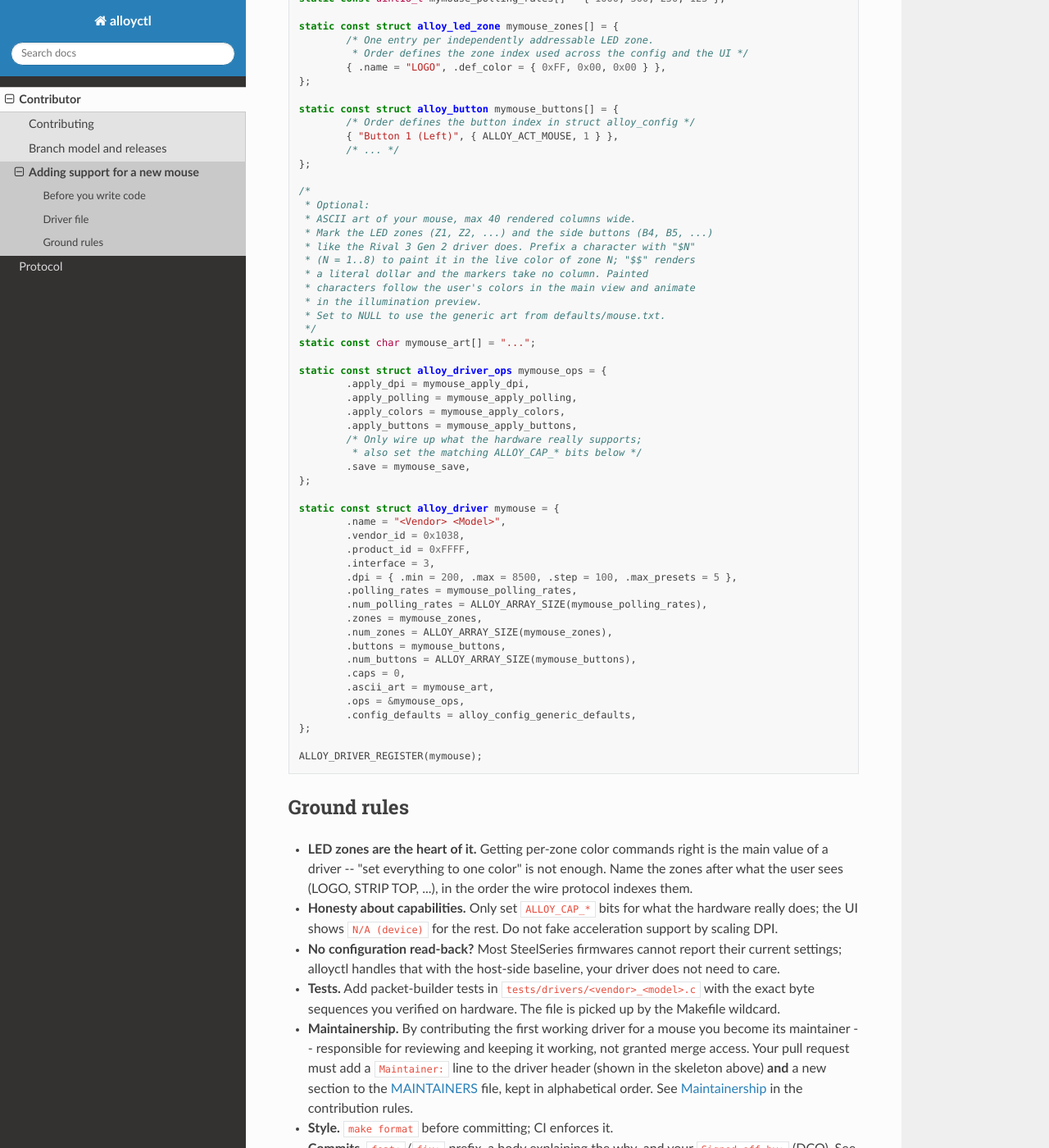
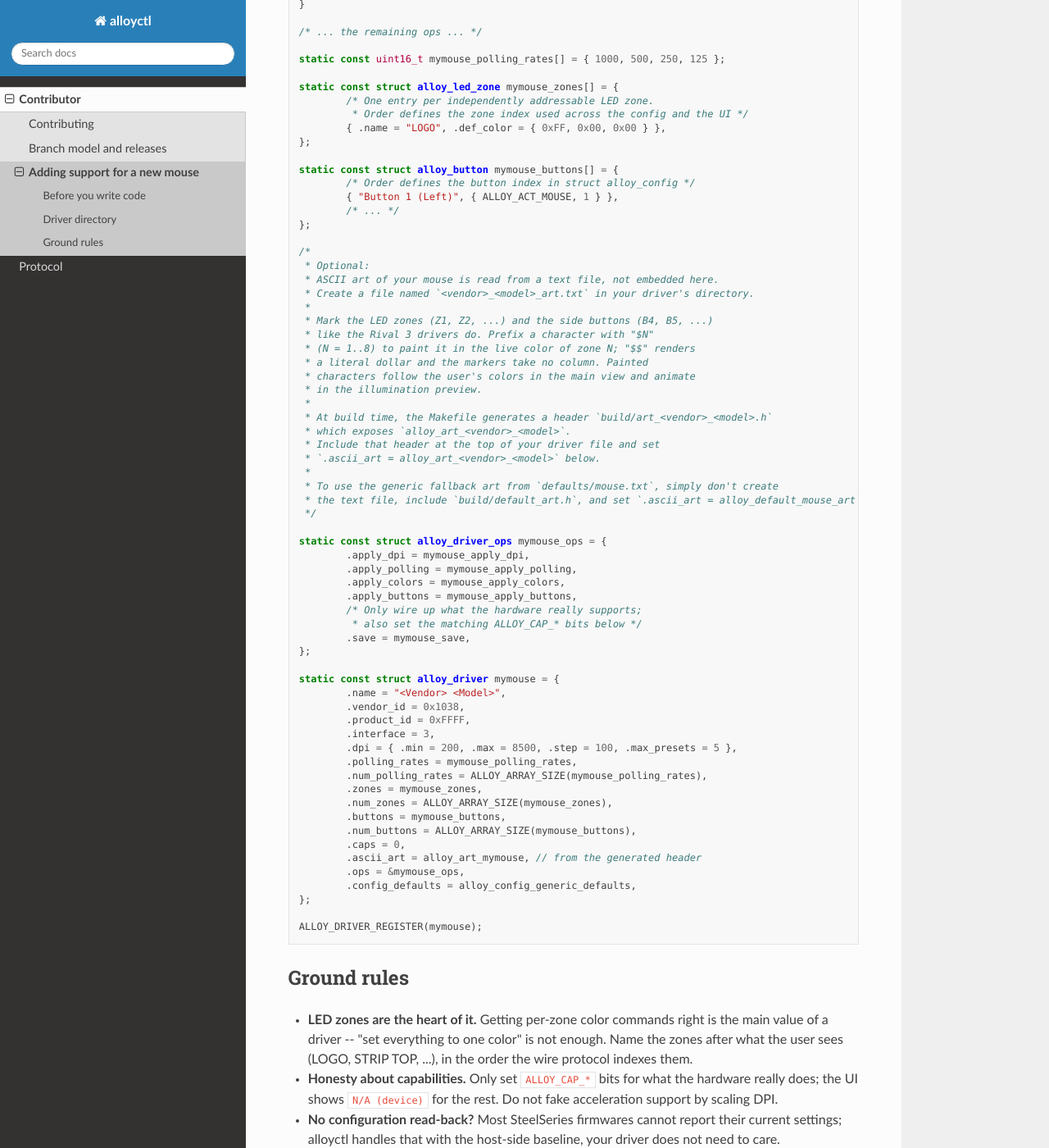
Before and after one commit to szymonwilczek/alloyctl, a Sphinx documentation site: the page built from Documentation/contributor/adding-a-driver.rst, in a window 1280 px wide and 1400 px high, scrolled down 1410 px. Shown: the whole window at 82% size. Built offline with Sphinx 7.4.7 and the Read the Docs theme 3.1.0, drawn with Linux system fonts in a browser that asks for light colours; some of the changed text lies outside the part shown.

Commit message:
feat: document external art file convention for new drivers
Updates the contributor guide (`adding-a-driver.rst`), driver struct
documentation (`src/driver.h`), and the PR template to reflect that:
1. Drivers now live in their own subdirectories under `drivers/`.
2. ASCII art should be placed in `_art.txt` files and injected
   via the `build/art_<driver>.h` header generated by the Makefile.

Signed-off-by: Szymon Wilczek <swilczek.lx@gmail.com>

```diff
--- a/Documentation/contributor/adding-a-driver.rst
+++ b/Documentation/contributor/adding-a-driver.rst
@@ -5,10 +5,11 @@
 Adding support for a new mouse
 ==============================
 
-One mouse is one file under ``drivers/``.
+One mouse is one driver, and each driver lives in its own directory under ``drivers/``.
+For example, the Rival 3 driver is located at ``drivers/steelseries_rival3/steelseries_rival3.c``.
 
-Nothing else in the tree needs to change: the build picks the file up
-automatically and ``ALLOY_DRIVER_REGISTER()`` adds it to the runtime registry
+Nothing else in the tree needs to change: the build picks the C files up
+automatically via wildcard and ``ALLOY_DRIVER_REGISTER()`` adds the driver to the runtime registry
 through a dedicated ELF section.
 
 Before you write code
@@ -37,11 +38,12 @@
    which makes careful probing safe-ish. Never send writes you do not
    understand to ``0x11``-style flash save commands while experimenting.
 
-Driver file
-===============
+Driver directory
+================
 
-Copy the skeleton below to ``drivers/<vendor>_<model>.c`` and fill it in.
-:ghsrc:`drivers/steelseries_rival3_gen2.c` is the reference implementation to
+Create a new directory ``drivers/<vendor>_<model>/`` and place your driver C file inside it as ``drivers/<vendor>_<model>/<vendor>_<model>.c``.
+Copy the skeleton below and fill it in.
+:ghsrc:`drivers/steelseries_rival3/steelseries_rival3.c` is the reference implementation to
 imitate.
 
 .. code-block:: c
@@ -91,16 +93,24 @@
 
    /*
     * Optional:
-    * ASCII art of your mouse, max 40 rendered columns wide.
+    * ASCII art of your mouse is read from a text file, not embedded here.
+    * Create a file named `<vendor>_<model>_art.txt` in your driver's directory.
+    *
     * Mark the LED zones (Z1, Z2, ...) and the side buttons (B4, B5, ...)
-    * like the Rival 3 Gen 2 driver does. Prefix a character with "$N"
+    * like the Rival 3 drivers do. Prefix a character with "$N"
     * (N = 1..8) to paint it in the live color of zone N; "$$" renders
     * a literal dollar and the markers take no column. Painted
     * characters follow the user's colors in the main view and animate
     * in the illumination preview.
-    * Set to NULL to use the generic art from defaults/mouse.txt.
+    *
+    * At build time, the Makefile generates a header `build/art_<vendor>_<model>.h`
+    * which exposes `alloy_art_<vendor>_<model>`.
+    * Include that header at the top of your driver file and set
+    * `.ascii_art = alloy_art_<vendor>_<model>` below.
+    *
+    * To use the generic fallback art from `defaults/mouse.txt`, simply don't create
+    * the text file, include `build/default_art.h`, and set `.ascii_art = alloy_default_mouse_art`.
     */
-   static const char mymouse_art[] = "...";
 
    static const struct alloy_driver_ops mymouse_ops = {
            .apply_dpi = mymouse_apply_dpi,
@@ -125,7 +135,7 @@
            .buttons = mymouse_buttons,
            .num_buttons = ALLOY_ARRAY_SIZE(mymouse_buttons),
            .caps = 0,
-           .ascii_art = mymouse_art,
+           .ascii_art = alloy_art_mymouse, // from the generated header
            .ops = &mymouse_ops,
            .config_defaults = alloy_config_generic_defaults,
    };
```
Also changed, not shown: .github/PULL_REQUEST_TEMPLATE.md, 1 other file.
